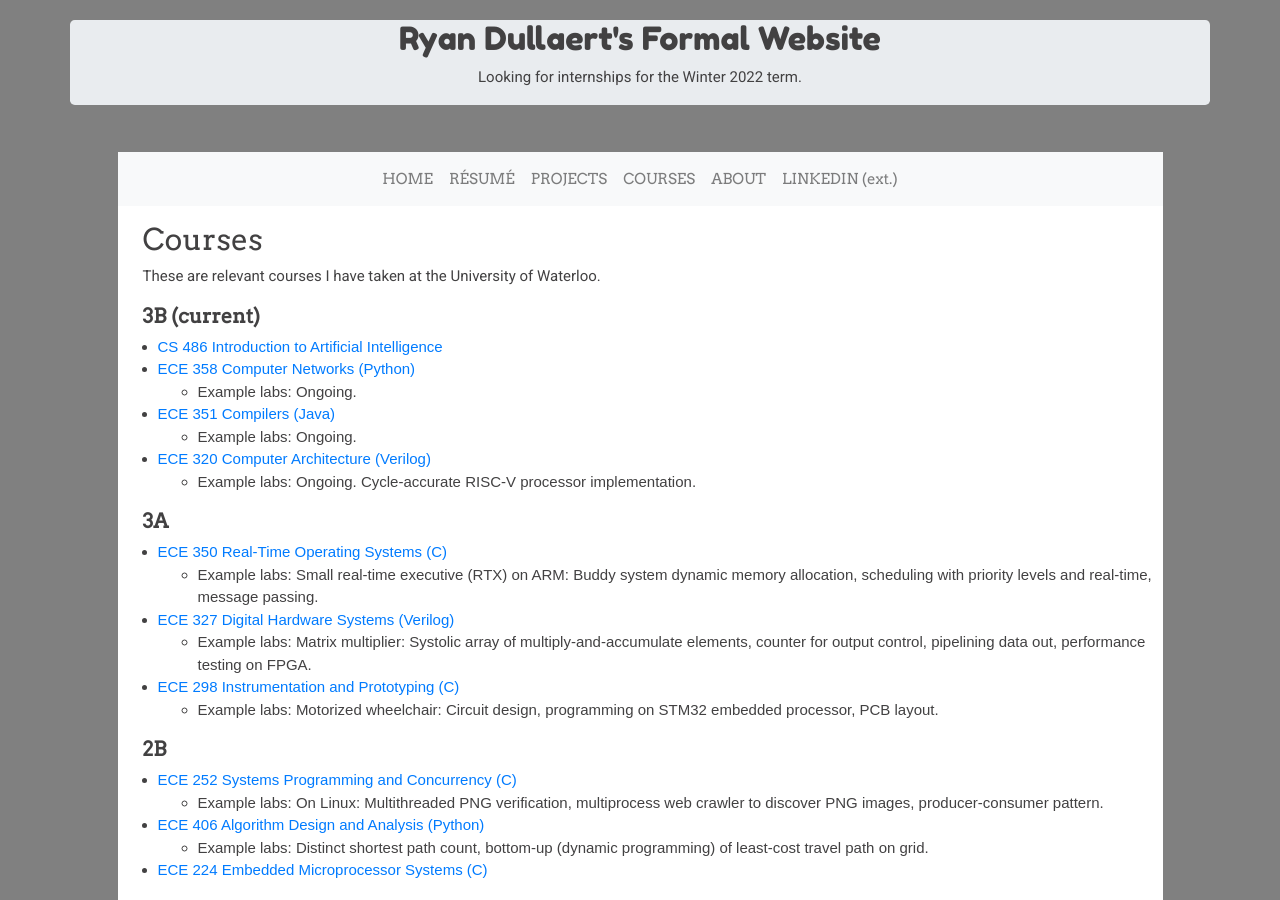
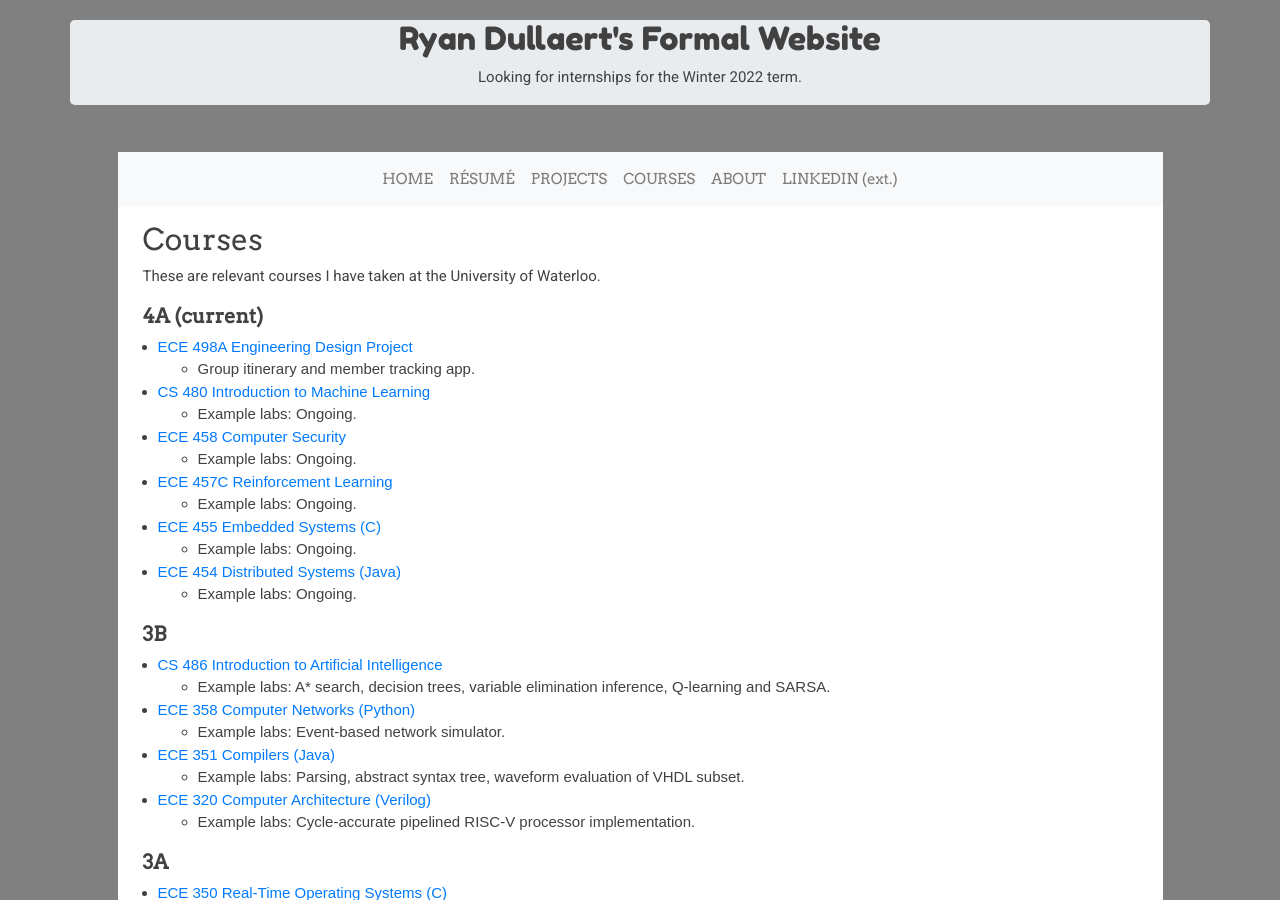
Before and after one commit to ryan-dullaert/ryan-dullaert.github.io, a Jekyll site: the page built from courses.md, in a window 1280 px wide and 900 px high. Built offline with Jekyll 4.4.1, drawn with Linux system fonts in a browser that asks for light colours; nearby versions of some CDN libraries; comment, search, counter and statistics services are not loaded.

Commit message:
4A update

```diff
--- a/courses.md
+++ b/courses.md
@@ -7,15 +7,31 @@ permalink: /courses
 
 These are relevant courses I have taken at the University of Waterloo.
 
-## 3B (current)
+## 4A (current)
+
+* [ECE 498A Engineering Design Project](https://ugradcalendar.uwaterloo.ca/courses/ECE/498A)
+    * Group itinerary and member tracking app.
+* [CS 480 Introduction to Machine Learning](https://ugradcalendar.uwaterloo.ca/courses/CS/480)
+    * Example labs: Ongoing.
+* [ECE 458 Computer Security](https://ugradcalendar.uwaterloo.ca/courses/ECE/458)
+    * Example labs: Ongoing.
+* [ECE 457C Reinforcement Learning](https://ugradcalendar.uwaterloo.ca/courses/ECE/457C)
+    * Example labs: Ongoing.
+* [ECE 455 Embedded Systems (C)](https://ugradcalendar.uwaterloo.ca/courses/ECE/455)
+    * Example labs: Ongoing.
+* [ECE 454 Distributed Systems (Java)](https://ugradcalendar.uwaterloo.ca/courses/ECE/454)
+    * Example labs: Ongoing.
+
+## 3B
 
 * [CS 486 Introduction to Artificial Intelligence](https://ugradcalendar.uwaterloo.ca/courses/CS/486)
+    * Example labs: A* search, decision trees, variable elimination inference, Q-learning and SARSA.
 * [ECE 358 Computer Networks (Python)](https://ugradcalendar.uwaterloo.ca/courses/ECE/358)
-    * Example labs: Ongoing.
+    * Example labs: Event-based network simulator.
 * [ECE 351 Compilers (Java)](https://ugradcalendar.uwaterloo.ca/courses/ECE/351)
-    * Example labs: Ongoing.
+    * Example labs: Parsing, abstract syntax tree, waveform evaluation of VHDL subset.
 * [ECE 320 Computer Architecture (Verilog)](https://ugradcalendar.uwaterloo.ca/courses/ECE/320)
-    * Example labs: Ongoing. Cycle-accurate RISC-V processor implementation.
+    * Example labs: Cycle-accurate pipelined RISC-V processor implementation.
 
 ## 3A
 
```
Also changed, not shown: index.md (+1 -1 lines), projects.md (+4 -15 lines), resume.md (+2 -2 lines), 3 other files.
